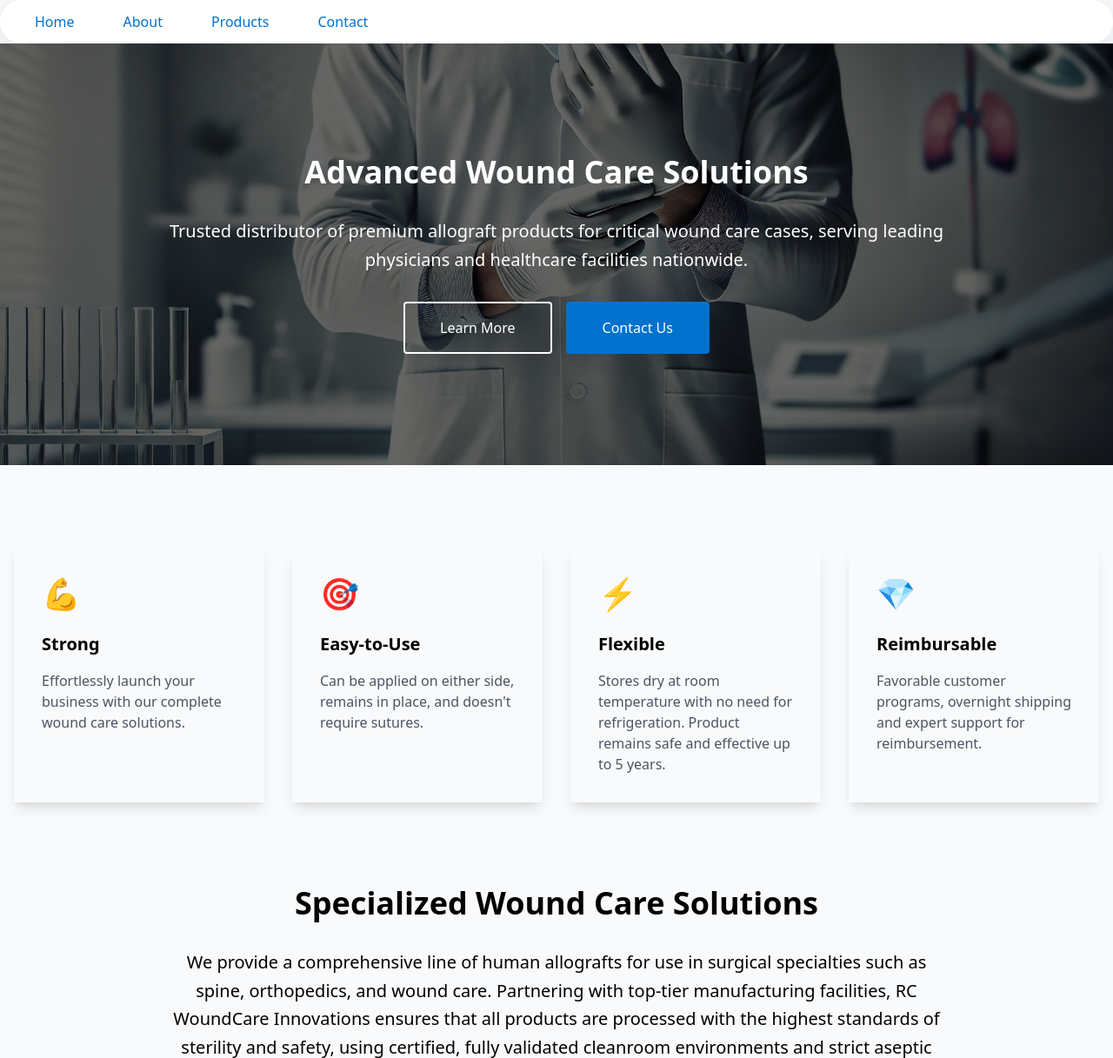
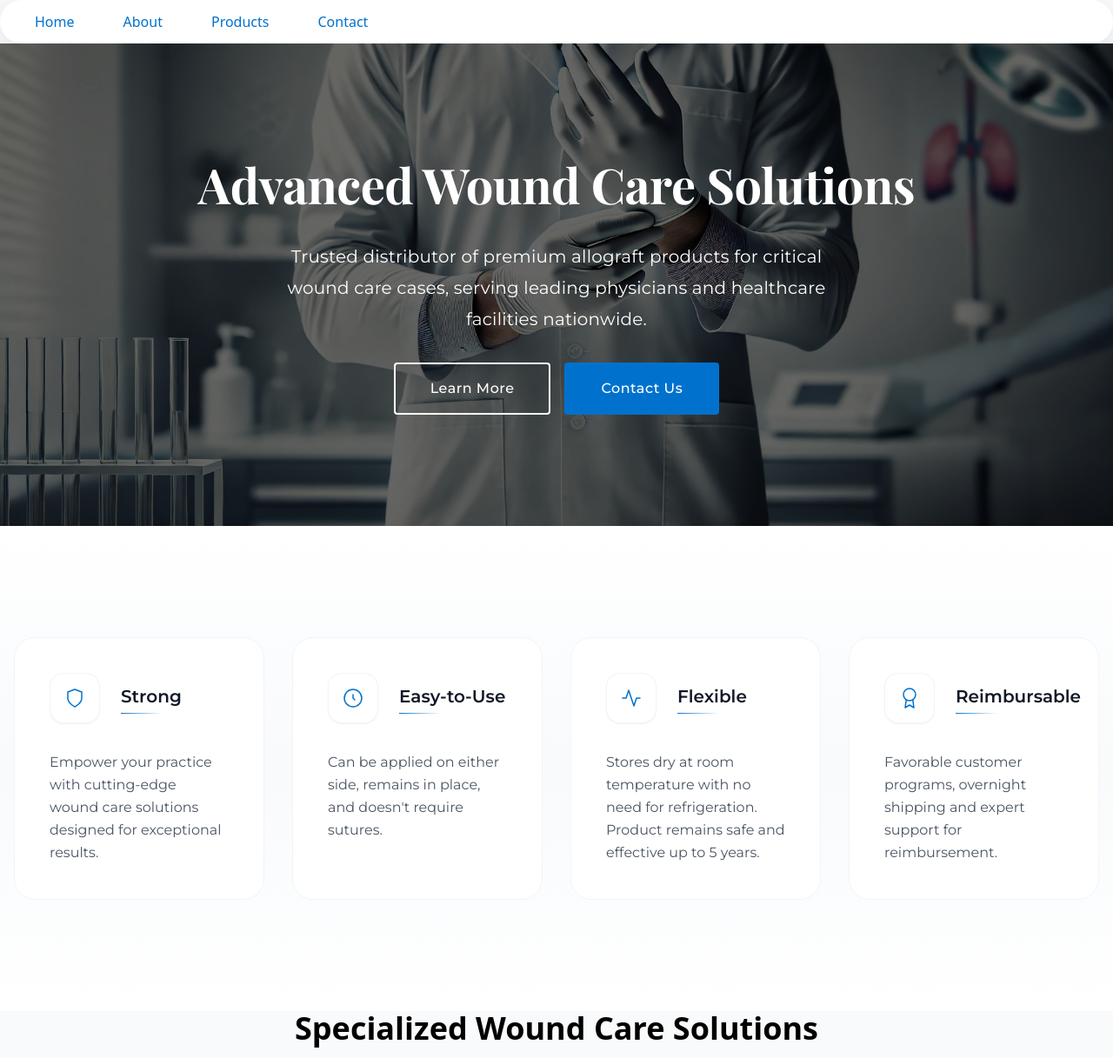
Before and after one commit to andercastellanos/RcWoundCare, a plain HTML site: page index.html in a window 1280 px wide. Shown: the top 1217 px of the page at 87% size. Drawn offline with nearby package versions, Linux system fonts and the light colour scheme.

Commit message:
Updated Index

```diff
--- a/index.html
+++ b/index.html
@@ -1,3 +1,4 @@
+
 <!DOCTYPE html>
 <html lang="en">
 <head>
@@ -5,6 +6,7 @@
     <meta name="viewport" content="width=device-width, initial-scale=1.0">
     <title>RC Wound Care - Advanced Wound Care Solutions</title>
     <link href="https://cdnjs.cloudflare.com/ajax/libs/tailwindcss/2.2.19/tailwind.min.css" rel="stylesheet">
+    <link href="https://fonts.googleapis.com/css2?family=Playfair+Display:wght@400;600;700&family=Montserrat:wght@400;500;600;700&display=swap" rel="stylesheet">
     <style>
         :root {
             --primary-blue: #0072CE;
@@ -90,18 +92,42 @@
 
         /* Hero and Specialized Sections */
 
+ /* Hero and Specialized Sections - Update these styles */
 .hero-section {
     background: linear-gradient(rgba(0, 0, 0, 0.6), rgba(0, 0, 0, 0.6)),
                 url('images/doctor-lab.jpg') center/cover no-repeat;
     padding: 8rem 0;
     color: white;
     position: relative;
+    font-family: 'Montserrat', sans-serif; /* Add this */
 }
 
+.hero-section h2 {
+    font-family: 'Playfair Display', serif; /* Add this */
+    font-size: 3.5rem; /* Increased from text-4xl */
+    font-weight: 700;
+    margin-bottom: 2rem;
+    letter-spacing: -0.5px;
+    line-height: 1.2;
+}
+
+.hero-section p {
+    font-family: 'Montserrat', sans-serif;
+    font-size: 1.25rem;
+    line-height: 1.8;
+    letter-spacing: 0.2px;
+    margin-bottom: 2rem;
+    max-width: 42rem;
+    margin-left: auto;
+    margin-right: auto;
+}
+
+/* Update the button styles to match */
 .button-group {
     display: flex;
     gap: 1rem;
     justify-content: center;
+    font-family: 'Montserrat', sans-serif;
 }
 
 .read-more-btn {
@@ -113,7 +139,9 @@
     text-decoration: none;
     font-weight: 500;
     border-radius: 4px;
+    letter-spacing: 0.5px;
 }
+
 
     .read-more-btn:hover {
         background-color: white;
@@ -130,6 +158,7 @@
     text-decoration: none;
     font-weight: 500;
     border-radius: 4px;
+    letter-spacing: 0.5px;
 }
 
     .contact-btn:hover {
@@ -181,7 +210,122 @@
             text-align: center;
             margin-bottom: 40px;
         }
+/* Features Section Styles */
+/* Features Section Styles */
+.features-section {
+    padding: 8rem 0;
+    background: linear-gradient(to bottom, white, #f8fafc, white);
+    font-family: 'Montserrat', sans-serif;
+}
 
+.container {
+    max-width: 1280px;
+    margin: 0 auto;
+    padding: 0 1rem;
+}
+
+.header {
+    text-align: center;
+    margin-bottom: 5rem;
+}
+
+.header h2 {
+    font-family: 'Playfair Display', serif;
+    font-size: 2.5rem;
+    font-weight: 700;
+    color: #111827;
+    margin-bottom: 1rem;
+    letter-spacing: -0.5px;
+    line-height: 1.2;
+}
+
+.header .divider {
+    height: 0.25rem;
+    width: 5rem;
+    background: var(--primary-blue);
+    margin: 0 auto 1.5rem;
+}
+
+.header p {
+    font-family: 'Montserrat', sans-serif;
+    color: #4b5563;
+    max-width: 42rem;
+    margin: 0 auto;
+    font-size: 1.125rem;
+    line-height: 1.8;
+    letter-spacing: 0.2px;
+}
+
+.features-grid {
+    display: grid;
+    grid-template-columns: repeat(1, 1fr);
+    gap: 2rem;
+}
+
+@media (min-width: 768px) {
+    .features-grid {
+        grid-template-columns: repeat(2, 1fr);
+    }
+}
+
+@media (min-width: 1024px) {
+    .features-grid {
+        grid-template-columns: repeat(4, 1fr);
+    }
+}
+
+.feature-card {
+    background: white;
+    border-radius: 1.5rem;
+    padding: 2.5rem;
+    border: 1px solid #f1f5f9;
+    transition: all 0.4s cubic-bezier(0.4, 0, 0.2, 1);
+    position: relative;
+    overflow: hidden;
+}
+
+.feature-card:hover {
+    box-shadow: 0 8px 40px -12px rgba(0,0,0,0.1);
+    transform: translateY(-2px);
+}
+
+.feature-header {
+    display: flex;
+    align-items: center;
+    gap: 1.5rem;
+    margin-bottom: 2rem;
+}
+
+
+.icon-container {
+    position: relative;
+    background: white;
+    padding: 1rem;
+    border-radius: 1rem;
+    border: 1px solid #f1f5f9;
+    box-shadow: 0 1px 2px rgba(0,0,0,0.05);
+}
+.icon-container svg {
+    stroke: var(--primary-blue); /* Add this to match your brand color */
+}
+.feature-title {
+    font-size: 1.25rem;
+    font-weight: 600;
+    color: #111827;
+    margin-bottom: 0.25rem;
+}
+
+.title-underline {
+    height: 1px;
+    width: 3rem;
+    background: linear-gradient(to right, var(--primary-blue), transparent); /* Change from #3b82f6 to your brand blue */
+
+}
+
+.feature-description {
+    color: #4b5563;
+    line-height: 1.625;
+}
         /* Contact Form Styles */
         .consultation-section {
             background-color: #1a1a1a;
@@ -245,6 +389,10 @@
             }
         }
     </style>
+
+
+
+
 </head>
 <body class="bg-gray-50">
     <link rel="icon" type="image/png" href="favicon.png" sizes="192x192">
@@ -263,11 +411,12 @@
      </div>
 
     <!-- Hero Section -->
+    <!-- Hero Section -->
 <div class="hero-section">
     <div class="container mx-auto px-4">
         <div class="max-w-4xl mx-auto text-center">
-                <h2 class="text-4xl font-bold mb-8">Advanced Wound Care Solutions</h2>
-                <p class="text-xl mb-8 leading-relaxed">
+            <h2>Advanced Wound Care Solutions</h2> <!-- Removed Tailwind classes for font -->
+            <p>
                 Trusted distributor of premium allograft products for critical wound care cases,
                 serving leading physicians and healthcare facilities nationwide.
             </p>
@@ -278,34 +427,88 @@
         </div>
     </div>
 </div>
+
     <!-- Features Section -->
-    <div class="container mx-auto px-4 py-24">
-        <div class="grid grid-cols-1 md:grid-cols-2 lg:grid-cols-4 gap-8">
-            <div class="card p-8 shadow-lg">
-                <div class="text-4xl mb-6 text-[#0072CE]">💪</div>
-                <h3 class="text-xl font-bold mb-4">Strong</h3>
-                <p class="text-gray-600">Effortlessly launch your business with our complete wound care solutions.</p>
+    <section class="features-section">
+        <div class="container">
+            <div class="features-grid">
+                <div class="feature-card">
+                    <div class="feature-header">
+                        <div class="icon-wrapper">
+                            <div class="icon-bg"></div>
+                            <div class="icon-container">
+                                <svg width="24" height="24" viewBox="0 0 24 24" fill="none" stroke="#2563eb" stroke-width="1.5" stroke-linecap="round" stroke-linejoin="round">
+                                    <path d="M12 22s8-4 8-10V5l-8-3-8 3v7c0 6 8 10 8 10z"/>
+                                </svg>
+                            </div>
+                        </div>
+                        <div>
+                            <h3 class="feature-title">Strong</h3>
+                            <div class="title-underline"></div>
+                        </div>
+                    </div>
+                    <p class="feature-description">Empower your practice with cutting-edge wound care solutions designed for exceptional results.</p>
                 </div>
 
-            <div class="card p-8 shadow-lg">
-                <div class="text-4xl mb-6 text-[#0072CE]">🎯</div>
-                <h3 class="text-xl font-bold mb-4">Easy-to-Use</h3>
-                <p class="text-gray-600">Can be applied on either side, remains in place, and doesn't require sutures.</p>
+                <div class="feature-card">
+                    <div class="feature-header">
+                        <div class="icon-wrapper">
+                            <div class="icon-bg"></div>
+                            <div class="icon-container">
+                                <svg width="24" height="24" viewBox="0 0 24 24" fill="none" stroke="#2563eb" stroke-width="1.5" stroke-linecap="round" stroke-linejoin="round">
+                                    <circle cx="12" cy="12" r="10"/>
+                                    <path d="M12 8v4l2 2"/>
+                                </svg>
+                            </div>
+                        </div>
+                        <div>
+                            <h3 class="feature-title">Easy-to-Use</h3>
+                            <div class="title-underline"></div>
+                        </div>
+                    </div>
+                    <p class="feature-description">Can be applied on either side, remains in place, and doesn't require sutures.</p>
                 </div>
 
-            <div class="card p-8 shadow-lg">
-                <div class="text-4xl mb-6 text-[#0072CE]">⚡</div>
-                <h3 class="text-xl font-bold mb-4">Flexible</h3>
-                <p class="text-gray-600">Stores dry at room temperature with no need for refrigeration. Product remains safe and effective up to 5 years.</p>
+                <div class="feature-card">
+                    <div class="feature-header">
+                        <div class="icon-wrapper">
+                            <div class="icon-bg"></div>
+                            <div class="icon-container">
+                                <svg width="24" height="24" viewBox="0 0 24 24" fill="none" stroke="#2563eb" stroke-width="1.5" stroke-linecap="round" stroke-linejoin="round">
+                                    <path d="M22 12h-4l-3 9L9 3l-3 9H2"/>
+                                </svg>
+                            </div>
+                        </div>
+                        <div>
+                            <h3 class="feature-title">Flexible</h3>
+                            <div class="title-underline"></div>
+                        </div>
+                    </div>
+                    <p class="feature-description">Stores dry at room temperature with no need for refrigeration. Product remains safe and effective up to 5 years.</p>
                 </div>
 
-            <div class="card p-8 shadow-lg">
-                <div class="text-4xl mb-6 text-[#0072CE]">💎</div>
-                <h3 class="text-xl font-bold mb-4">Reimbursable</h3>
-                <p class="text-gray-600">Favorable customer programs, overnight shipping and expert support for reimbursement.</p>
+                <div class="feature-card">
+                    <div class="feature-header">
+                        <div class="icon-wrapper">
+                            <div class="icon-bg"></div>
+                            <div class="icon-container">
+                                <svg width="24" height="24" viewBox="0 0 24 24" fill="none" stroke="#2563eb" stroke-width="1.5" stroke-linecap="round" stroke-linejoin="round">
+                                    <circle cx="12" cy="8" r="7"/>
+                                    <path d="M8.21 13.89L7 23l5-3 5 3-1.21-9.12"/>
+                                </svg>
+                            </div>
+                        </div>
+                        <div>
+                            <h3 class="feature-title">Reimbursable</h3>
+                            <div class="title-underline"></div>
+                        </div>
+                    </div>
+                    <p class="feature-description">Favorable customer programs, overnight shipping and expert support for reimbursement.</p>
                 </div>
             </div>
         </div>
+
+    </section>
 
     <!-- Specialized Section -->
 <div class="specialized-section">
@@ -442,7 +645,7 @@
     </div>
 </div>
 <!-- Safety Section with Background Image -->
-<div class="py-16 relative" style="background: url('images/doctor-working.webp') center center / cover no-repeat;">
+<div class="py-16 relative" style="background: url('images/medicine.jpg') center center / cover no-repeat;">
     <div class="container mx-auto px-4">
         <div class="bg-black bg-opacity-50 p-12 rounded-lg">
             <h2 class="text-4xl font-bold text-white mb-8">Is it Safe?</h2>
@@ -550,15 +753,6 @@
 
                 </ul>
                 <div class="flex space-x-4 mt-4">
-                    <a href="#" class="hover:text-primary-blue">
-                        <svg xmlns="http://www.w3.org/2000/svg" class="h-6 w-6" fill="none" viewBox="0 0 24 24" stroke="currentColor">
-                            <path stroke-linecap="round" stroke-linejoin="round" stroke-width="2" d="M18 2h5v5M5 5l14 14M2 22l16-16" />
-                        </svg>
-                    </a>
-                    <a href="#" class="hover:text-primary-blue">
-                        <svg xmlns="http://www.w3.org/2000/svg" class="h-6 w-6" fill="none" viewBox="0 0 24 24" stroke="currentColor">
-                            <path stroke-linecap="round" stroke-linejoin="round" stroke-width="2" d="M22 12H2M2 12h20M22 12H2m20 0H2" />
-                        </svg>
                     </a>
                 </div>
             </div>
```
Also changed, not shown: images/doctor-working.webp (deleted), images/medicine.jpg (added). Lines whose indentation alone changed are shown as unchanged.
